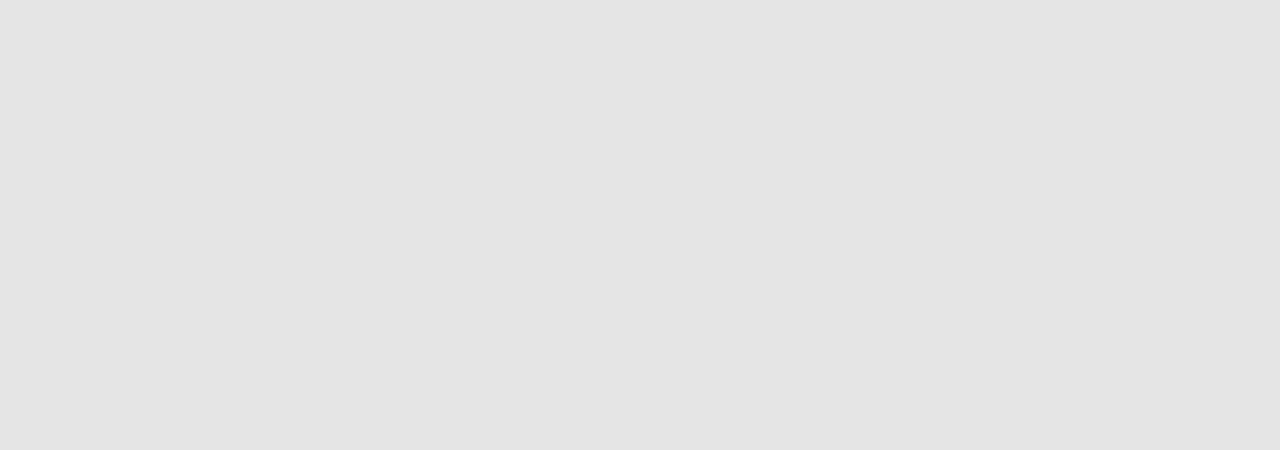
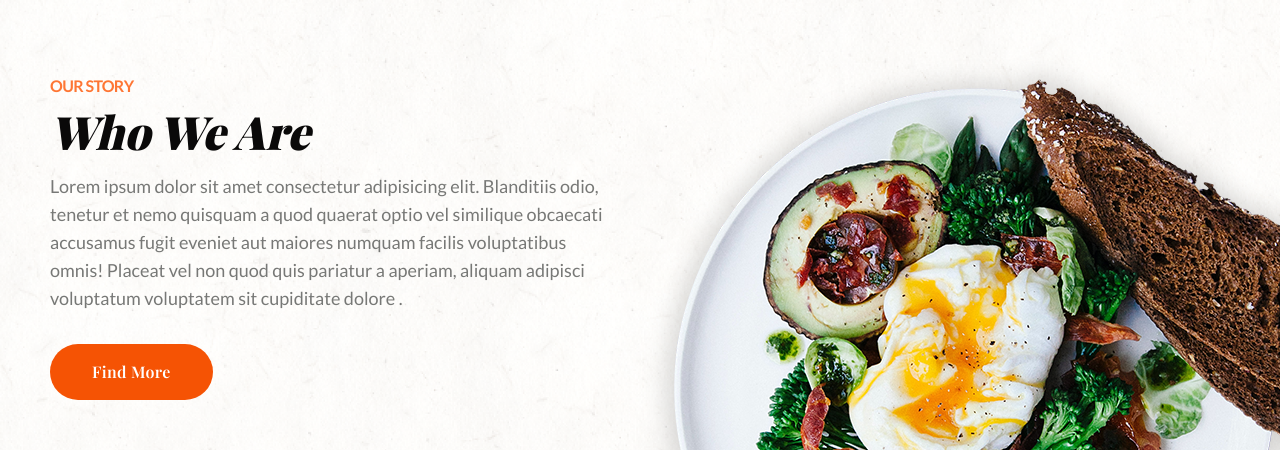
Before and after one commit to jenil97/restro, a React (Create React App) app: page / in a window 1280 px wide. Shown: the part 823-1273 px from the top of the page. Before the commit the page ends 800 px from the top, so only its background shows below. Built offline with nearby package versions, Linux system fonts and the light colour scheme; a web font is replaced by a local one.

Commit message:
feat : About

```diff
--- a/src/App.js
+++ b/src/App.js
@@ -1,10 +1,12 @@
 import React from "react";
+import About from "./components/About";
 import Hero from "./components/Hero";
 
 function App() {
   return (
     <div className="h-full bg-pattern bg-repeat max-w-[1800px] mx-auto overflow-hidden">
       <Hero />
+      <About />
     </div>
   );
 }
--- /dev/null
+++ b/src/components/About.jsx
@@ -0,0 +1,50 @@
+import React from "react";
+import Plate from "../assets/about/plate.png";
+import { motion } from "framer-motion";
+import { plateVariants, staggerContainer, fadeIn } from "../variants";
+
+const About = () => {
+  return (
+    <section className="h-screen">
+      <div className="container mx-auto min-h-[620px]">
+        {/* text & image wrapper */}
+        <motion.div
+          variants={staggerContainer}
+          initial="hidden"
+          whileInView={"show"}
+          viewport={{ once: false, amount: 0.6 }}
+          className="min-h-[620px] flex flex-col lg:flex-row items-center"
+        >
+          {/* text */}
+          <motion.div
+            variants={fadeIn("right", "tween", 0.2, 1.8)}
+            className="flex-1 text-center lg:text-left"
+          >
+            <div className="pretitle cursor-default">our story</div>
+            <h2 className="h2 capitalize cursor-default">who we are</h2>
+            <p className="mb-8 max-w-[560px] cursor-default">
+              Lorem ipsum dolor sit amet consectetur adipisicing elit.
+              Blanditiis odio, tenetur et nemo quisquam a quod quaerat optio vel
+              similique obcaecati accusamus fugit eveniet aut maiores numquam
+              facilis voluptatibus omnis! Placeat vel non quod quis pariatur a
+              aperiam, aliquam adipisci voluptatum voluptatem sit cupiditate
+              dolore .
+            </p>
+            <button className="btn capitalize font-primary mx-auto lg:mx-0">
+              find more
+            </button>
+          </motion.div>
+          {/* image */}
+          <motion.div
+            variants={plateVariants}
+            className="-mb-[300px] -mr-[186px] z-10"
+          >
+            <img src={Plate} alt="" />
+          </motion.div>
+        </motion.div>
+      </div>
+    </section>
+  );
+};
+
+export default About;
--- a/src/components/Header.jsx
+++ b/src/components/Header.jsx
@@ -94,10 +94,10 @@ const Header = () => {
           {/* logo */}
           <motion.div
             variants={fadeIn("down", "tween", 1.2, 1.4)}
-            className="order-1 lg:order-none lg:ml-[8rem]"
+            className="order-1 lg:order-none lg:ml-[8rem] -mt-6 lg:mt-2"
           >
             <a href="/">
-              {/* if header is active make logo 90 x 90 px else 107 x 107px */}
+              {/* if header is active make logo 90 x 90 px else 80px x 80px */}
               <img
                 className={`${
                   isActive ? "w-[90px] h-[90px]" : "w-[80px] h-[80px]"
```
